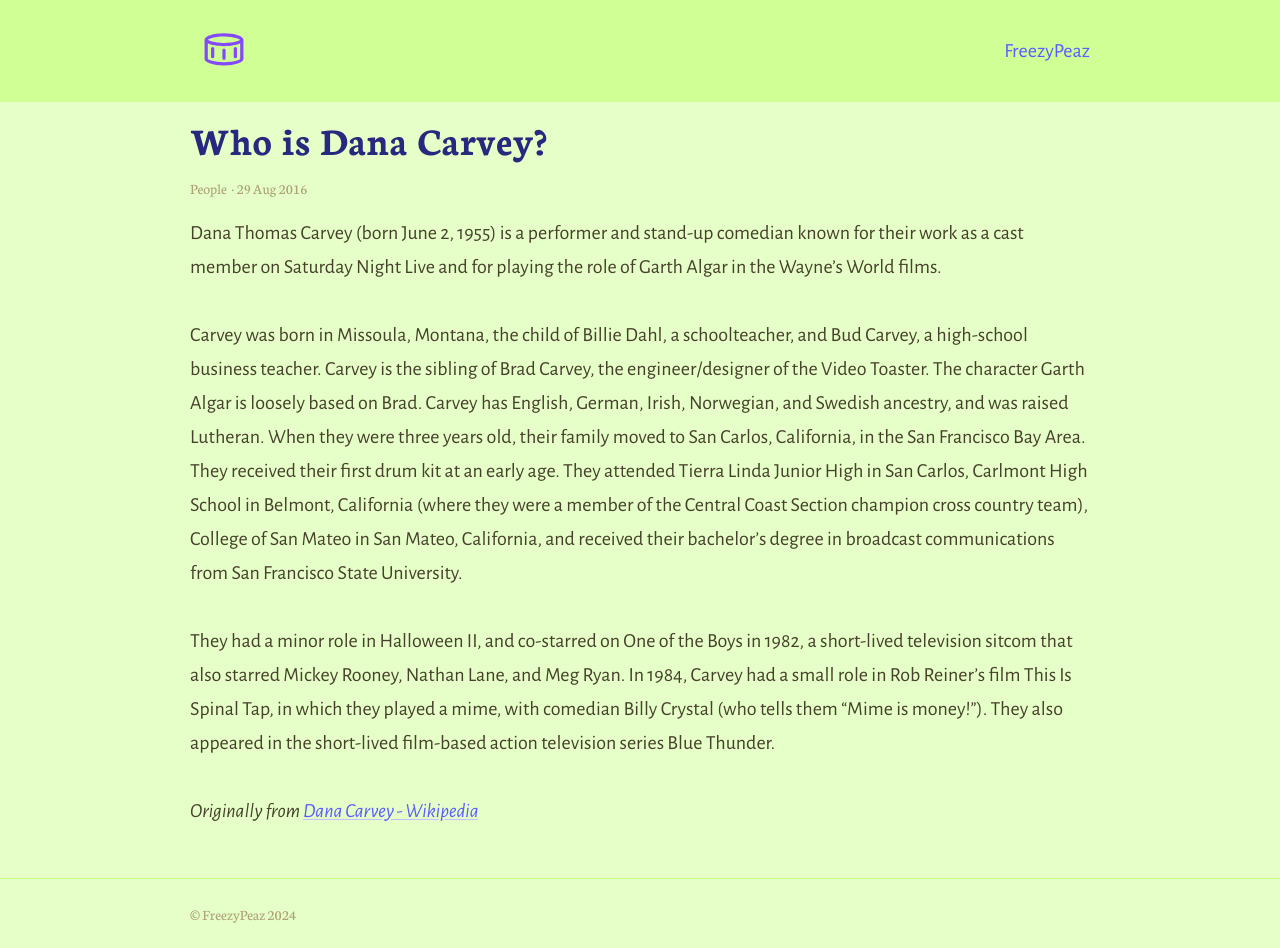
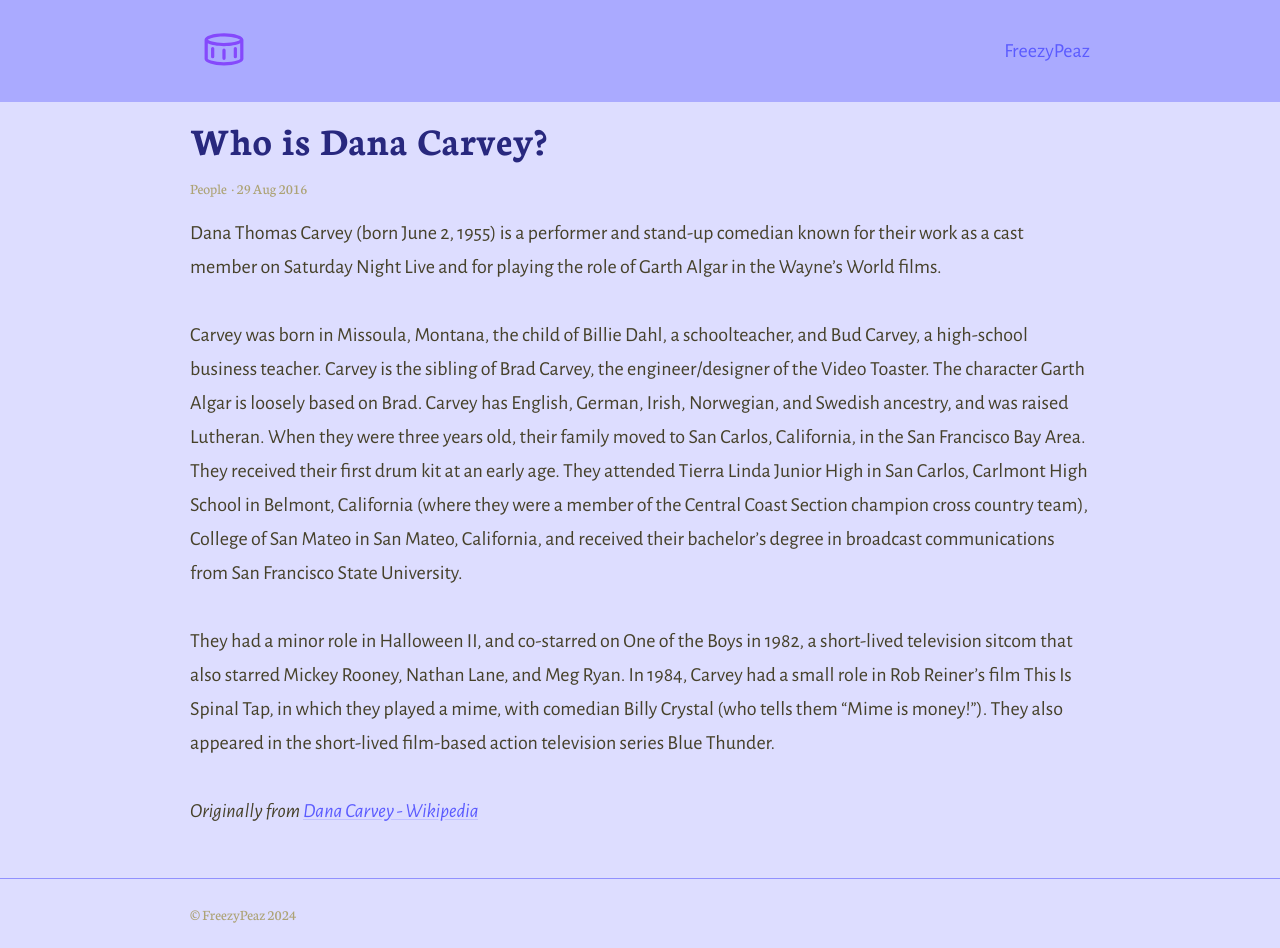
Before and after one commit to ShmillsCreates/freezypeaz-website, a Jekyll site: the page built from _posts/2016-08-29-example-post-three.md, in a window 1280 px wide. Built offline with Jekyll 4.4.1, drawn with Linux system fonts in a browser that asks for light colours.

Commit message:
colourtest

```diff
--- a/_sass/_colors.scss
+++ b/_sass/_colors.scss
@@ -6,8 +6,8 @@ $hoverColour: darken($linkColour, 10%);
 $captionColour: lighten($headingColour, 40%);
 $white: #fff;
 
-$backgroundColour: #E6FFC8;
-$codeBackgroundColour: #CFFF95;
+$backgroundColour: #DDDDFF;
+$codeBackgroundColour: darken($backgroundColour, 5%);
 
 p::selection {
     background: #A2A2FF;
@@ -53,3 +53,6 @@ small.small::selection {
 
 //$backgroundColour: #ffefc8;
 //$codeBackgroundColour: darken($backgroundColour, 5%);
+
+//$backgroundColour: #E6FFC8;
+//$codeBackgroundColour: #CFFF95;
```
